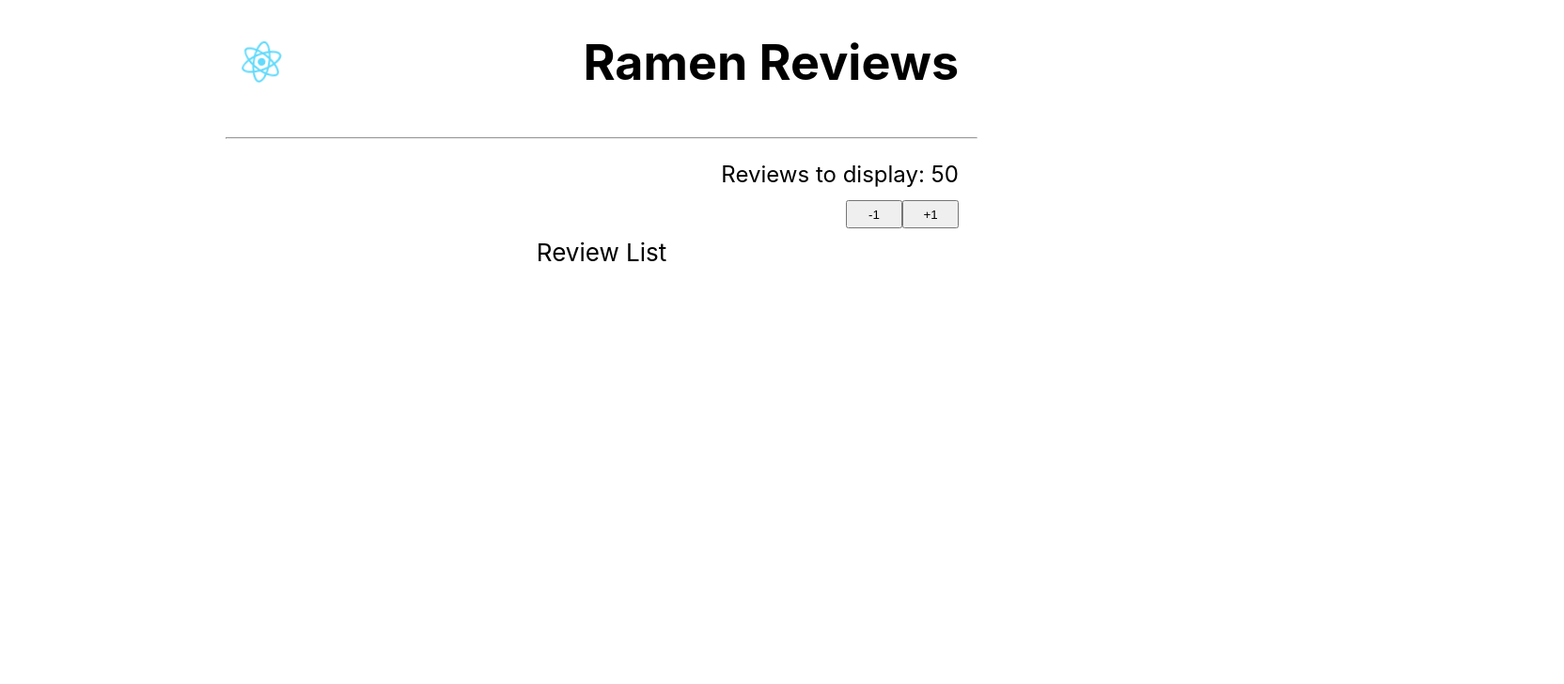
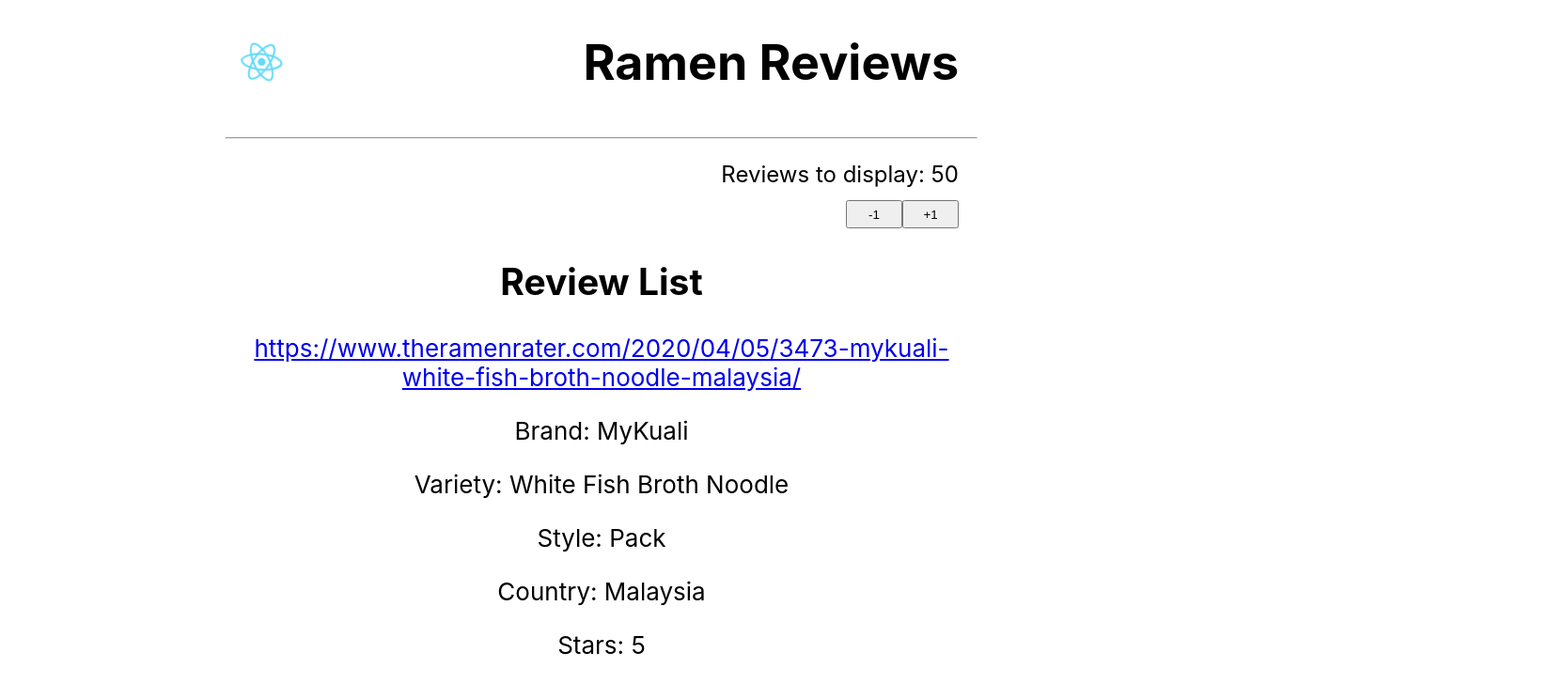
Before and after one commit to JaneilTan/03-exercise--react-state-hook, a React (Create React App) app: page / in a window 1280 px wide. Shown: the top 728 px of the page at 94% size, 1664 px wide, since content can reach past the window. Built offline with nearby package versions, Linux system fonts and the light colour scheme.

Commit message:
Render reviews

```diff
--- a/src/App.jsx
+++ b/src/App.jsx
@@ -1,12 +1,16 @@
+import React, { useState } from 'react';
 import Controls from './components/Controls';
 import ReviewList from './components/ReviewList';
 import ramenReviews from './data/ramen-reviews.json';
 import logo from './logo.svg';
 import './App.css';
 
-console.log(ramenReviews);
+
+
 
 function App() {
+  const [reviews] = useState(ramenReviews);
+
   return (
     <div className="App">
       <header className="App-header">
@@ -18,7 +22,7 @@ function App() {
 
       <Controls />
 
-      <ReviewList />
+      <ReviewList reviews={reviews}/>
     </div>
   );
 }
--- a/src/components/ReviewList.jsx
+++ b/src/components/ReviewList.jsx
@@ -1,9 +1,25 @@
+import React from 'react';
 import './ReviewList.css';
 
-const ReviewList = () => {
+const ReviewList = ({ reviews }) => {
+
   return (
     <div className="review-list">
-      Review List
+      <h2>Review List</h2>
+      {reviews.map((review) => (
+        <div key={review.ID}>
+
+          <a href={review.URL} target="_blank" rel="noopener noreferrer">{review.URL}</a>
+          <p>Brand: {review.Brand}</p>
+          <p>Variety: {review.Variety}</p>
+          <p>Style: {review.Style}</p>
+          <p>Country: {review.Country}</p>
+          <p>Stars: {review.Stars}</p>
+
+        </div>
+      ))}
+
+
     </div>
   );
 };
```
Also changed, not shown: src/components/ReviewCard.jsx (+8 -0 lines), 1 other file (tests, documents, lock files or other folders).
